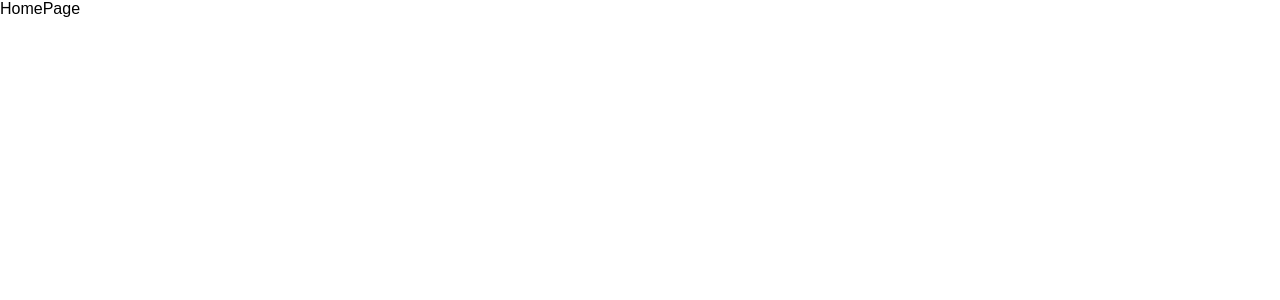
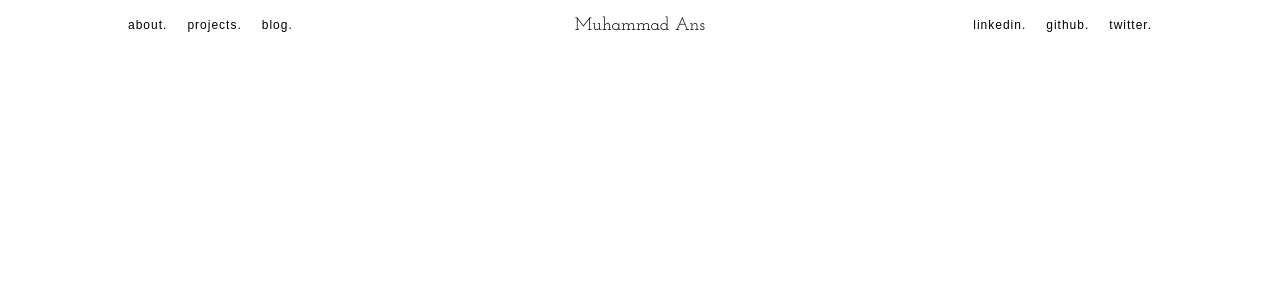
Before and after one commit to mohdanss/ans, a Next.js app: page / in a window 1280 px wide. Shown: the top 300 px of the page. Built offline with nearby package versions, Linux system fonts and the light colour scheme; a web font is replaced by a local one.

Commit message:
done with navbar (desktop)

```diff
--- /dev/null
+++ b/app/Components/Compounds/Navbar/Navbar.styles.css
@@ -0,0 +1,74 @@
+
+nav {
+	display: flex;
+	flex-direction: row;
+	align-items: center;
+	justify-content: space-between;
+	width: 80%;
+	height: 50px;
+	animation: fadein 1s;
+}
+
+@keyframes fadein {
+	from {
+		opacity: 0;
+		transform: translateY(-10px);
+	}
+	to {
+		opacity: 1;
+		transform: translateY(0px);
+	}
+}
+
+nav > ul {
+	display: flex;
+	flex-direction: row;
+	align-items: center;
+	list-style: none;
+	width: 35%;
+}
+
+nav > ul:first-child {
+	justify-content: flex-start;
+}
+
+nav > ul:last-child {
+	justify-content: flex-end;
+}
+
+nav > ul:first-child > li {
+	margin-right: 20px;
+}
+
+nav > ul:last-child > li {
+	margin-left: 20px;
+}
+
+nav > ul > li {
+	font-family: var(--font-helvetica);
+	font-weight: 400;
+	font-size: 12px;
+	text-transform: lowercase;
+	letter-spacing: 1px;
+	transition: all 0.2s ease-in-out;
+}
+
+nav > ul > li:hover {
+	cursor: pointer;
+	color: var(--color-primary);
+	transform: scale(1.1);
+}
+
+nav > h1 {
+	display: flex;
+	flex-direction: row;
+	align-items: center;
+	justify-content: center;
+	font-size: 18px;
+	font-weight: 400;
+	width: 30%;
+	font-family: var(--font-josefin);
+	user-select: none;
+	-webkit-user-select: none;
+	cursor: none;
+}
--- /dev/null
+++ b/app/Components/Compounds/Navbar/Navbar.tsx
@@ -0,0 +1,62 @@
+import React from "react";
+import "./Navbar.styles.css";
+
+import { Author, NavbarSectionItems, SocialMediaLinks } from "../../../MetaData/Navbar.data";
+
+type Props = {};
+
+const Navbar = (props: Props) => {
+    return (
+        <nav
+            role="navigation"
+            aria-label="main navigation"
+        >
+            <ul
+                role="list"
+                aria-label="main navigation links"
+            >
+                {NavbarSectionItems.map((item) => (
+                    <li
+                        key={item.name}
+                        role="listitem"
+                        aria-label={`${item.name} page/section item`}
+                    >
+                        <a
+                            href={item.link}
+                            aria-label={`${item.name} page/section link`}
+                        >
+                            {item.name}.
+                        </a>
+                    </li>
+                ))}
+            </ul>
+            <h1
+                role="note"
+                aria-label="author name"
+            >
+                {Author}
+            </h1>
+            <ul
+                role="list"
+                aria-label="social media links"
+            >
+                {SocialMediaLinks.map((item) => (
+                    <li
+                        key={item.name}
+                        role="listitem"
+                        aria-label={`${item.name} social media link`}
+                    >
+                        <a
+                            href={item.link}
+                            aria-label={`${item.name} social media link`}
+                        >
+                            {item.name}.
+                        </a>
+                    </li>
+                ))}
+            </ul>
+        </nav>
+    );
+};
+
+export default Navbar;
--- a/app/Components/Pages/HomePage/HomePage.styles.css
+++ b/app/Components/Pages/HomePage/HomePage.styles.css
@@ -0,0 +1,10 @@
+/* importing global css */
+@import "../../../globals.css";
+
+main {
+	display: flex;
+	flex-direction: column;
+	align-items: center;
+	justify-content: flex-start;
+	height: auto;
+}
--- a/app/Components/Pages/HomePage/HomePage.tsx
+++ b/app/Components/Pages/HomePage/HomePage.tsx
@@ -1,10 +1,14 @@
 import React from 'react';
+import './HomePage.styles.css';
+import Navbar from '../../Compounds/Navbar/Navbar';
 
 type Props = {};
 
 const HomePage = (props: Props) => {
     return (
-        <div>HomePage</div>
+        <main role="main" aria-label="main content">
+            <Navbar />
+        </main>
     )
 }
 
--- /dev/null
+++ b/app/MetaData/Navbar.data.ts
@@ -0,0 +1,31 @@
+export const NavbarSectionItems = [
+    {
+        name: "About",
+        link: "/about",
+    },
+    {
+        name: "Projects",
+        link: "/projects",
+    },
+    {
+        name: "Blog",
+        link: "/blog",
+    },
+];
+
+export const SocialMediaLinks = [
+    {
+        name: "LinkedIn",
+        link: "#",
+    },
+    {
+        name: "GitHub",
+        link: "#",
+    },
+    {
+        name: "Twitter",
+        link: "#",
+    },
+];
+
+export const Author = "Muhammad Ans";
--- a/tsconfig.json
+++ b/tsconfig.json
@@ -23,6 +23,6 @@
       "@/*": ["./*"]
     }
   },
-  "include": ["next-env.d.ts", "**/*.ts", "**/*.tsx", ".next/types/**/*.ts"],
+  "include": ["next-env.d.ts", "**/*.ts", "**/*.tsx", ".next/types/**/*.ts", "**/*.css"],
   "exclude": ["node_modules"]
 }
```
